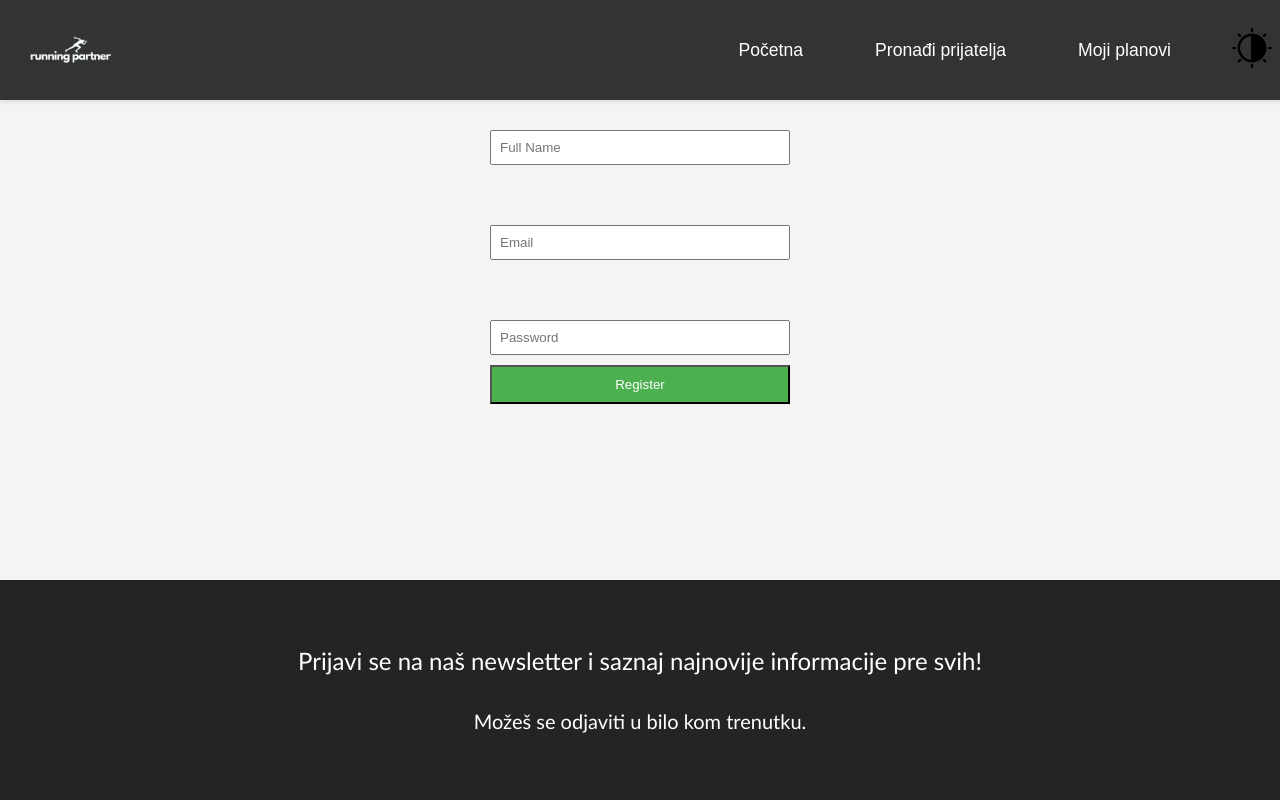
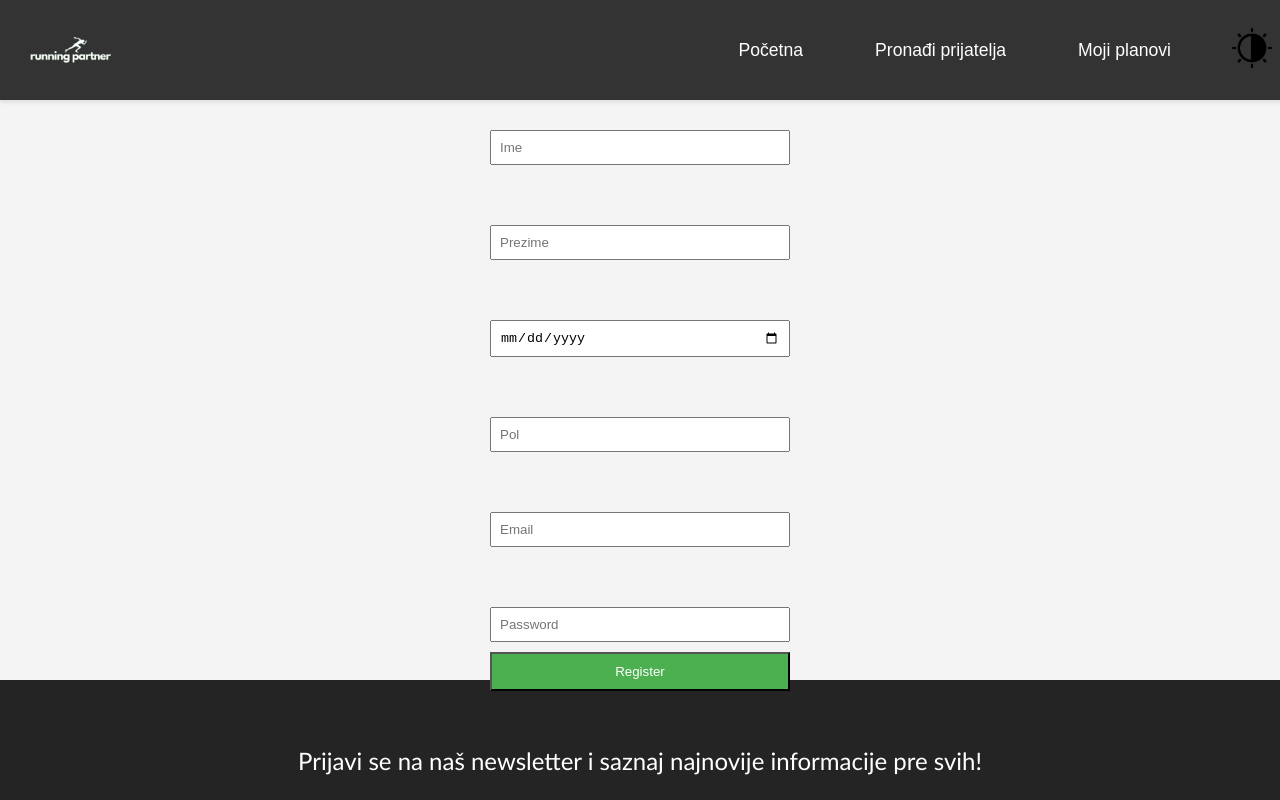
Before and after one commit to elab-development/internet-tehnologije-projekat-aplikacijapartnerzatrcanje_2020_0019, a React (Create React App) app in the folder frontend/React/frontend/: page /registracija in a window 1280 px wide. Shown: the top 800 px of the page. Built offline with nearby package versions, Linux system fonts and the light colour scheme.

Commit message:
Izmenjena komponenta Registration

```diff
--- a/frontend/React/frontend/src/components/Registration.css
+++ b/frontend/React/frontend/src/components/Registration.css
@@ -2,7 +2,7 @@
     display: flex;
     flex-direction: column;
     width: 300px;
-    height: 500px;
+    height: 600px;
     margin: auto;
 
   }
--- a/frontend/React/frontend/src/components/Registration.js
+++ b/frontend/React/frontend/src/components/Registration.js
@@ -4,10 +4,12 @@ import './Registration.css';
 
 const Registration = () => {
   const [formData, setFormData] = useState({
-    name: '',
+    ime: '',
+    prezime: '',
+    datum_rodjenja: '',
+    pol: '',
     email: '',
     password: '',
-    role: 'user',
   });
 
   const handleInputChange = (e) => {
@@ -17,15 +19,26 @@ const Registration = () => {
   const handleRegistration = async () => {
     try {
       const response = await axios.post('http://127.0.0.1:8000/api/register', formData);
-      console.log(response.data);
+      const responseData = response.data;
+
+      // Provera uspešnosti registracije
+      if (responseData && responseData.data) {
+        console.log('Registracija uspešna:', responseData.data);
+        // Dodatne akcije koje želite preduzeti nakon uspešne registracije
+      } else {
+        console.log('Neuspešna registracija. Server vraća:', responseData);
+      }
     } catch (error) {
-      console.error(error);
+      console.error('Greška prilikom registracije:', error);
     }
   };
 
   return (
     <div className="registration-container">
-      <input type="text" name="name" placeholder="Full Name" onChange={handleInputChange} />
+      <input type="text" name="ime" placeholder="Ime" onChange={handleInputChange} />
+      <input type="text" name="prezime" placeholder="Prezime" onChange={handleInputChange} />
+      <input type="date" name="datum_rodjenja" placeholder="Datum rođenja" onChange={handleInputChange} />
+      <input type="text" name="pol" placeholder="Pol" onChange={handleInputChange} />
       <input type="email" name="email" placeholder="Email" onChange={handleInputChange} />
       <input type="password" name="password" placeholder="Password" onChange={handleInputChange} />
       <button className="registration-button" onClick={handleRegistration}>Register</button>
```
